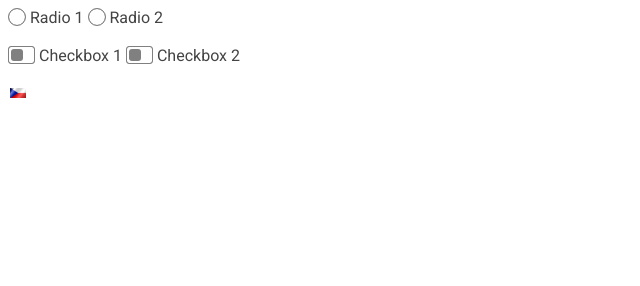
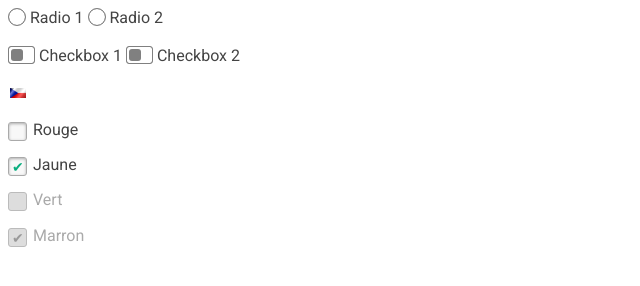
Before and after one commit to oliv37/front-examples, a website: page custom-radio-checkbox/index.html in a window 1280 px wide. Shown: the whole page, without its empty margins (0-640 px from the left). Drawn offline with Linux system fonts and the light colour scheme.

Commit message:
add some fancy checkboxes

```diff
--- a/custom-radio-checkbox/index.html
+++ b/custom-radio-checkbox/index.html
@@ -38,5 +38,24 @@
                 <img src="flag.png">
             </label>
         </div>
+
+        <div class="juiz">
+            <p>
+                <input type="checkbox" id="test1">
+                <label for="test1">Rouge</label>
+            </p>
+            <p>
+                <input type="checkbox" id="test2" checked="checked">
+                <label for="test2">Jaune</label>
+            </p>
+            <p>
+                <input type="checkbox" id="test3" disabled="disabled">
+                <label for="test3">Vert</label>
+            </p>
+            <p>
+                <input type="checkbox" id="test4" checked="checked" disabled="disabled">
+                <label for="test4">Marron</label>
+            </p>
+        </div>
     </body>
 </html>
--- a/custom-radio-checkbox/style.css
+++ b/custom-radio-checkbox/style.css
@@ -82,3 +82,67 @@ body {
 .img-panel > label > input:checked + img {
   border:2px solid #64b5f6;
 }
+
+/* https://www.creativejuiz.fr/blog/tutoriels/personnaliser-aspect-boutons-radio-checkbox-css */
+
+.juiz [type="checkbox"]:not(:checked),
+.juiz [type="checkbox"]:checked {
+  position: absolute;
+  left: -9999px;
+}
+
+.juiz [type="checkbox"]:not(:checked) + label,
+.juiz [type="checkbox"]:checked + label {
+  position: relative;
+  padding-left: 25px;
+  cursor: pointer;
+}
+
+.juiz [type="checkbox"]:not(:checked) + label:before,
+.juiz [type="checkbox"]:checked + label:before {
+  content: '';
+  position: absolute;
+  left:0; top: 2px;
+  width: 17px; height: 17px;
+  border: 1px solid #aaa;
+  background: #f8f8f8;
+  border-radius: 3px;
+  box-shadow: inset 0 1px 3px rgba(0,0,0,.3)
+}
+
+.juiz [type="checkbox"]:not(:checked) + label:after,
+.juiz [type="checkbox"]:checked + label:after {
+  content: '✔';
+  position: absolute;
+  top: 0; left: 4px;
+  line-height: 1.75;
+  font-size: 14px;
+  color: #09ad7e;
+  transition: all .2s; /* on prévoit une animation */
+}
+
+.juiz [type="checkbox"]:not(:checked) + label:after {
+  opacity: 0;
+  transform: scale(0);
+}
+
+.juiz [type="checkbox"]:checked + label:after {
+  opacity: 1;
+  transform: scale(1);
+}
+
+/* aspect désactivée */
+.juiz [type="checkbox"]:disabled:not(:checked) + label:before,
+.juiz [type="checkbox"]:disabled:checked + label:before {
+  box-shadow: none;
+  border-color: #bbb;
+  background-color: #ddd;
+}
+/* styles de la coche (si cochée/désactivée) */
+.juiz [type="checkbox"]:disabled:checked + label:after {
+  color: #999;
+}
+/* on style aussi le label quand désactivé */
+.juiz [type="checkbox"]:disabled + label {
+  color: #aaa;
+}
```
